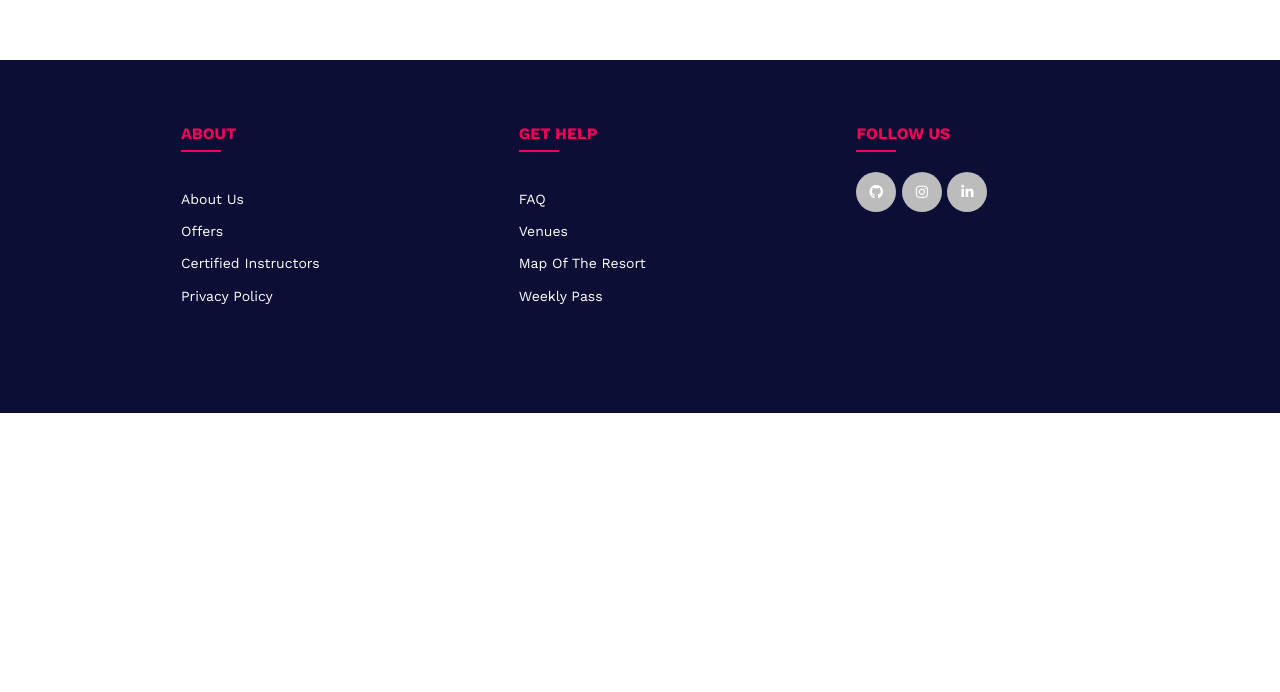
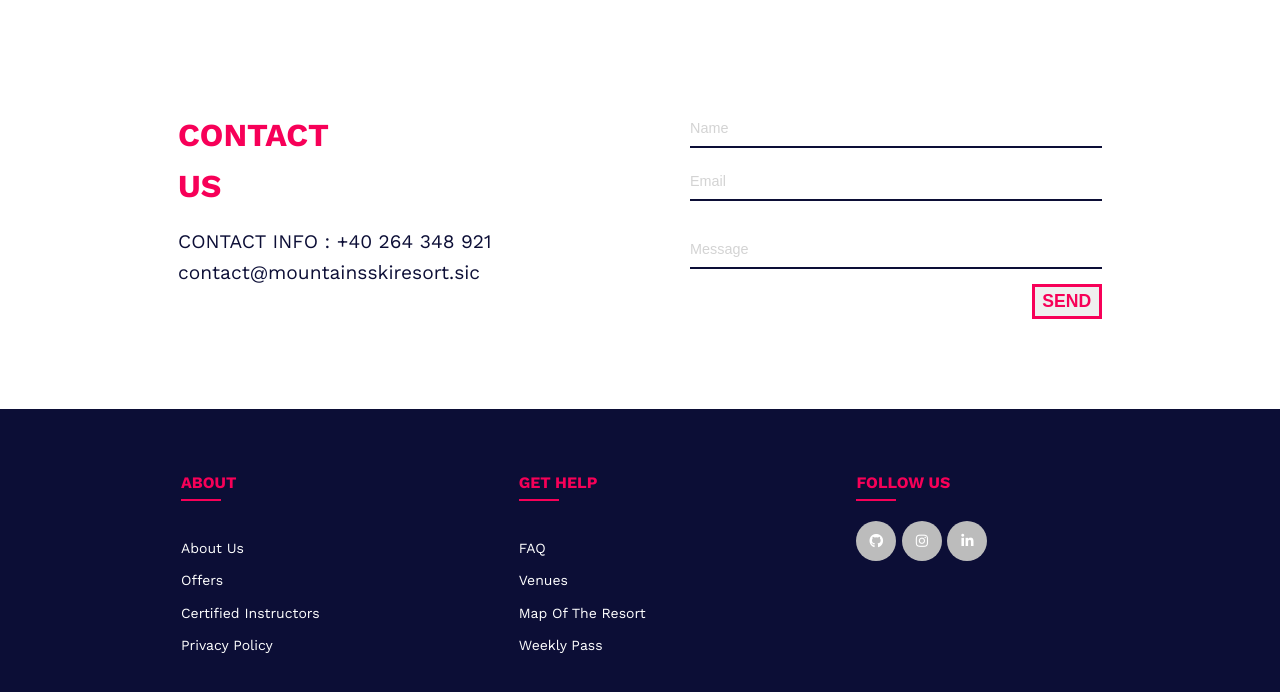
Before and after one commit to gzbotii/Hargita-Mountains-Ski-Resort, a plain HTML site: page index.html in a window 1280 px wide. Shown: the part 3091-3783 px from the top of the page. Before the commit the page ends 3504 px from the top, so only its background shows below. Drawn offline with nearby package versions, Linux system fonts and the light colour scheme.

Commit message:
Contact form merge

```diff
--- /dev/null
+++ b/form.css
@@ -0,0 +1,133 @@
+@import url("https://fonts.googleapis.com/css2?family=Work+Sans:wght@400;700;900&display=swap");
+
+*,
+*::before,
+*::after {
+  box-sizing: border-box;
+}
+
+:root {
+  --clr-primary: #f70058;
+  --clr-dark: #0c0e36;
+  --clr-light: #fff;
+  --fw-normal: 400;
+  --fw-bold: 700;
+  --fw-black: 900;
+}
+
+.screen {
+  position: relative;
+  background: var(--clr-light);
+  padding-left: 10%;
+  padding-right: 10%;
+  /* border-radius: 15px; */
+}
+
+.screen-body {
+  display: flex;
+}
+
+.screen-body-item {
+  flex: 1;
+  padding: 50px;
+}
+
+.screen-body-item.left {
+  display: flex;
+  flex-direction: column;
+}
+
+.app-title {
+  display: flex;
+  flex-direction: column;
+  position: relative;
+  color: var(--clr-primary);
+  font-size: 2rem;
+  font-weight: var(--fw-bold);
+}
+
+.app-contact {
+  margin-top: 0.8em;
+  font-size: 1.2rem;
+  color: var(--clr-dark);
+  padding-bottom: 70px;
+}
+
+.app-form-group {
+  margin-bottom: 15px;
+}
+
+.app-form-group.message {
+  margin-top: 30px;
+}
+
+.app-form-group.buttons {
+  margin-bottom: 0;
+  text-align: right;
+}
+
+.app-form-control {
+  width: 100%;
+  padding: 10px 0;
+  background: none;
+  border: none;
+  border-bottom: 2px solid var(--clr-dark);
+  color: #ddd;
+  font-size: 0.9rem;
+  /* text-transform: uppercase; */
+  outline: none;
+  /* transition: border-color 0.2s; */
+}
+
+.app-form-control::placeholder {
+  color: rgba(146, 146, 146, 0.4);
+}
+
+.app-form-control:focus {
+  border-bottom-color: var(--clr-primary);
+}
+
+/* .app-form-button {
+  background: none;
+  border: none;
+  color: #ea1d6f;
+  font-size: 14px;
+  cursor: pointer;
+  outline: none;
+} */
+
+.app-form-button:hover {
+  color: var(--clr-primary);
+}
+
+/* @media (min-width: 700px) {
+  .screen-body {
+    flex-direction: column;
+  }
+
+  .screen-body-item.left {
+    margin-bottom: 30px;
+  }
+
+  .app-title {
+    flex-direction: row;
+  }
+
+  .app-title span {
+    margin-right: 12px;
+  }
+
+  .app-title:after {
+    display: none;
+  }
+} */
+
+/* @media (min-width: 1080px) {
+  .screen-body {
+    padding: 40px;
+  }
+
+  .screen-body-item {
+    padding: 0;
+  }
+} */
--- a/index.html
+++ b/index.html
@@ -17,6 +17,7 @@
     <link rel="stylesheet" href="footer.css" />
     <link rel="stylesheet" href="carousel.css" />
     <link rel="stylesheet" href="services.css" />
+    <link rel="stylesheet" href="form.css" />
     <title>Mountains Ski Resort Hargita</title>
   </head>
   <body>
@@ -39,7 +40,7 @@
             <a href="#map" class="nav-link nav-link-ltr">Resort Map</a>
           </li>
           <li>
-            <a href="#" class="nav-link nav-link-ltr">Contact</a>
+            <a href="#contact" class="nav-link nav-link-ltr">Contact</a>
           </li>
         </ul>
       </nav>
@@ -47,7 +48,7 @@
         <a href="#home">Home</a>
         <a href="#about">Services</a>
         <a href="#map">Resort Map</a>
-        <a href="#">Contact</a>
+        <a href="#contact">Contact</a>
       </div>
       <div class="weather">
         <div class="weather-icon">
@@ -152,6 +153,37 @@
       <!-- <h1 class="map-title">Resort map</h1> -->
       <div id="map"></div>
     </section>
+    <section id="contact">
+      <div class="screen">
+        <div class="screen-body">
+          <div class="screen-body-item left">
+            <div class="app-title">
+              <span>CONTACT</span>
+              <span>US</span>
+            </div>
+            <div class="app-contact">
+              CONTACT INFO : +40 264 348 921 contact@mountainsskiresort.sic
+            </div>
+          </div>
+          <div class="screen-body-item">
+            <div class="app-form">
+              <div class="app-form-group">
+                <input class="app-form-control" placeholder="Name" />
+              </div>
+              <div class="app-form-group">
+                <input class="app-form-control" placeholder="Email" />
+              </div>
+              <div class="app-form-group message">
+                <input class="app-form-control" placeholder="Message" />
+              </div>
+              <div class="app-form-group buttons">
+                <button class="button button-outline">SEND</button>
+              </div>
+            </div>
+          </div>
+        </div>
+      </div>
+    </section>
     <footer class="footer">
       <div class="container">
         <div class="row">
```
